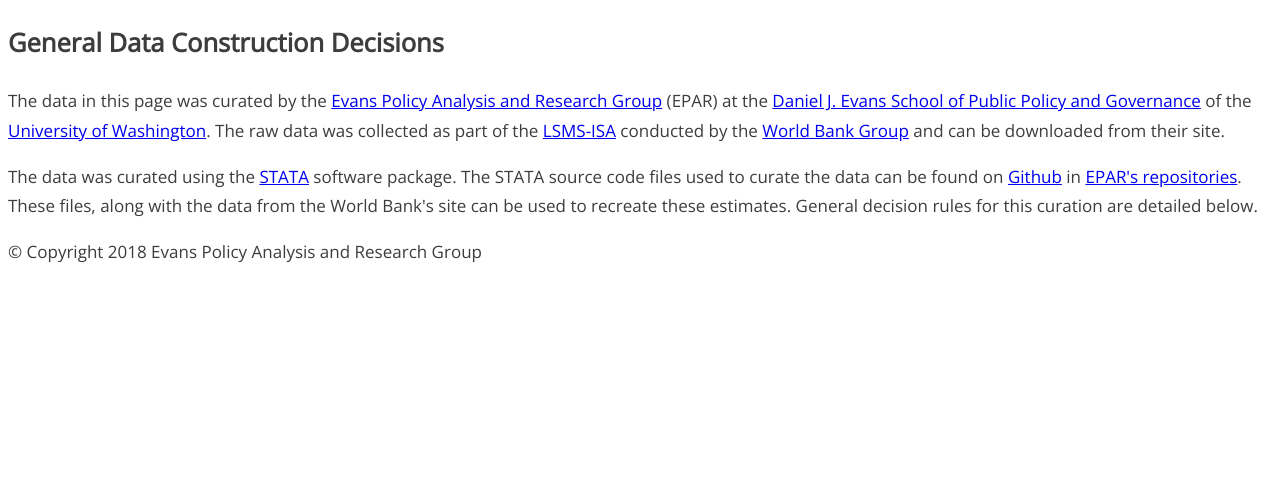
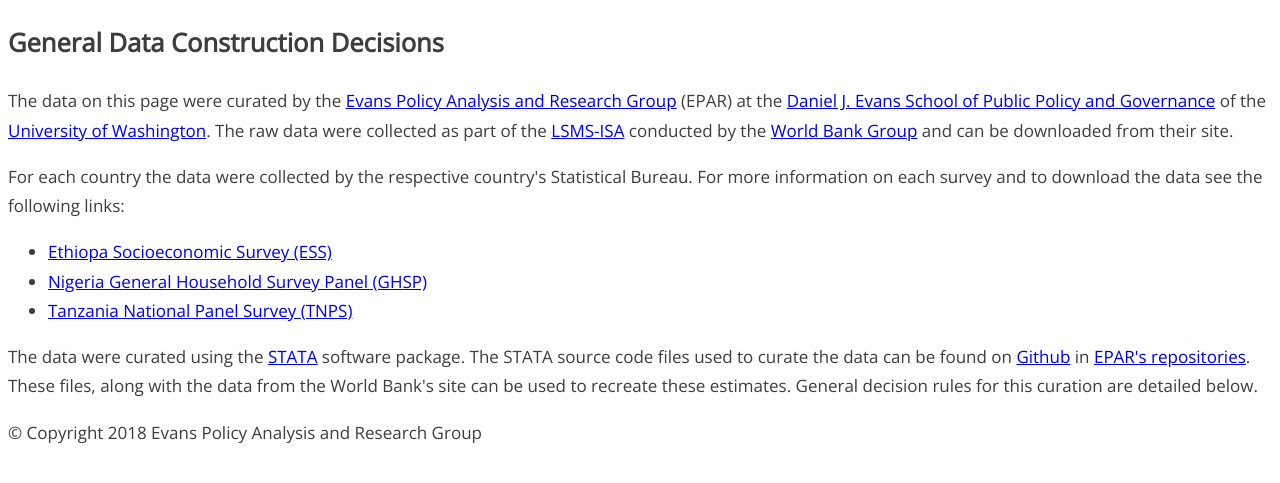
Before and after one commit to EvansSchoolPolicyAnalysisAndResearch/375-AgQuery, a Flask app: page /about-data/ in a window 1280 px wide. Shown: the part 191-674 px from the top of the page. Run offline with Flask 2, Linux system fonts and the light colour scheme; data that the repository does not hold is empty.

Commit message:
Improved introduction to about the data

```diff
--- a/app/templates/about-data.html
+++ b/app/templates/about-data.html
@@ -5,9 +5,22 @@
 {% block pageheader %}General Data Construction Decisions{% endblock %}
 
 {% block body %}
-<p>The data in this page was curated by the <a href="https://evans.uw.edu/policy-impact/epar">Evans Policy Analysis and Research Group</a> (EPAR) at the <a href="https://evans.uw.edu/">Daniel J. Evans School of Public Policy and Governance</a> of the <a href='https://uw.edu'>University of Washington</a>. The raw data was collected as part of the <a href="http://surveys.worldbank.org/lsms/programs/integrated-surveys-agriculture-ISA">LSMS-ISA</a> conducted by the <a href='http://www.worldbank.org/'>World Bank Group</a> and can be downloaded from their site.</p>
+<p>The data on this page were curated by the <a href="https://evans.uw.edu/policy-impact/epar">Evans Policy Analysis and Research Group</a> (EPAR) at the <a href="https://evans.uw.edu/">Daniel J. Evans School of Public Policy and Governance</a> of the <a href='https://uw.edu'>University of Washington</a>. The raw data were collected as part of the <a href="http://surveys.worldbank.org/lsms/programs/integrated-surveys-agriculture-ISA">LSMS-ISA</a> conducted by the <a href='http://www.worldbank.org/'>World Bank Group</a> and can be downloaded from their site.</p>
 
-<p>The data was curated using the <a href='https://www.stata.com/'>STATA</a> software package. The STATA source code files used to curate the data can be found on <a href='https://github.com'>Github</a> in <a href='https://github.com/EvansSchoolPolicyAnalysisAndResearch/335_Agricultural-Indicator-Curation'>EPAR's repositories</a>. These files, along with the data from the World Bank's site can be used to recreate these estimates. General decision rules for this curation are detailed below.</p>
+<p>For each country the data were collected by the respective country's
+	Statistical Bureau. For more information on each survey and to download
+	the data see the following links:
+</p>
+<ul>
+	<li><a href="http://surveys.worldbank.org/lsms/programs/integrated-surveys-agriculture-ISA/ethiopia"
+		target="_blank">
+	Ethiopa Socioeconomic Survey (ESS)</a></li>
+	<li><a href="http://surveys.worldbank.org/lsms/programs/integrated-surveys-agriculture-ISA/nigeria" target="_blank">
+	Nigeria General Household Survey Panel (GHSP)</a></li>
+	<li><a href="http://surveys.worldbank.org/lsms/programs/integrated-surveys-agriculture-ISA/tanzania" target="_blank">
+	Tanzania National Panel Survey (TNPS)</a></li>
+</ul>
+<p>The data were curated using the <a href='https://www.stata.com/'>STATA</a> software package. The STATA source code files used to curate the data can be found on <a href='https://github.com'>Github</a> in <a href='https://github.com/EvansSchoolPolicyAnalysisAndResearch/335_Agricultural-Indicator-Curation'>EPAR's repositories</a>. These files, along with the data from the World Bank's site can be used to recreate these estimates. General decision rules for this curation are detailed below.</p>
 
 {% for decision in decisions %}
 	<h2>{{decision.topic}}</h2>
```
